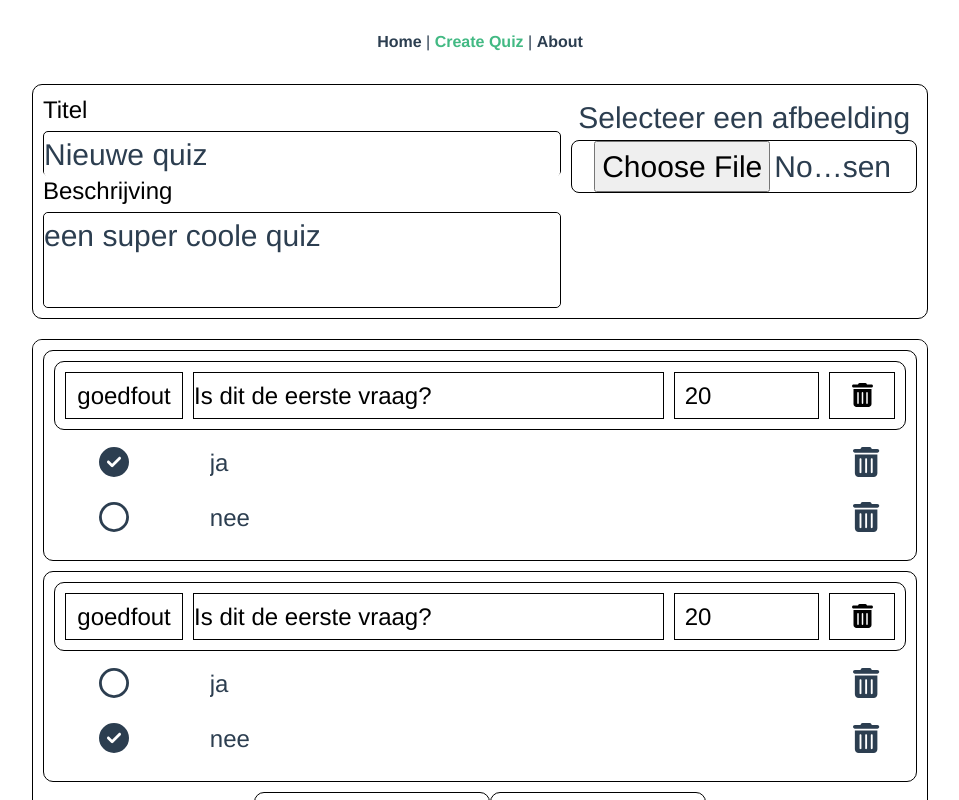
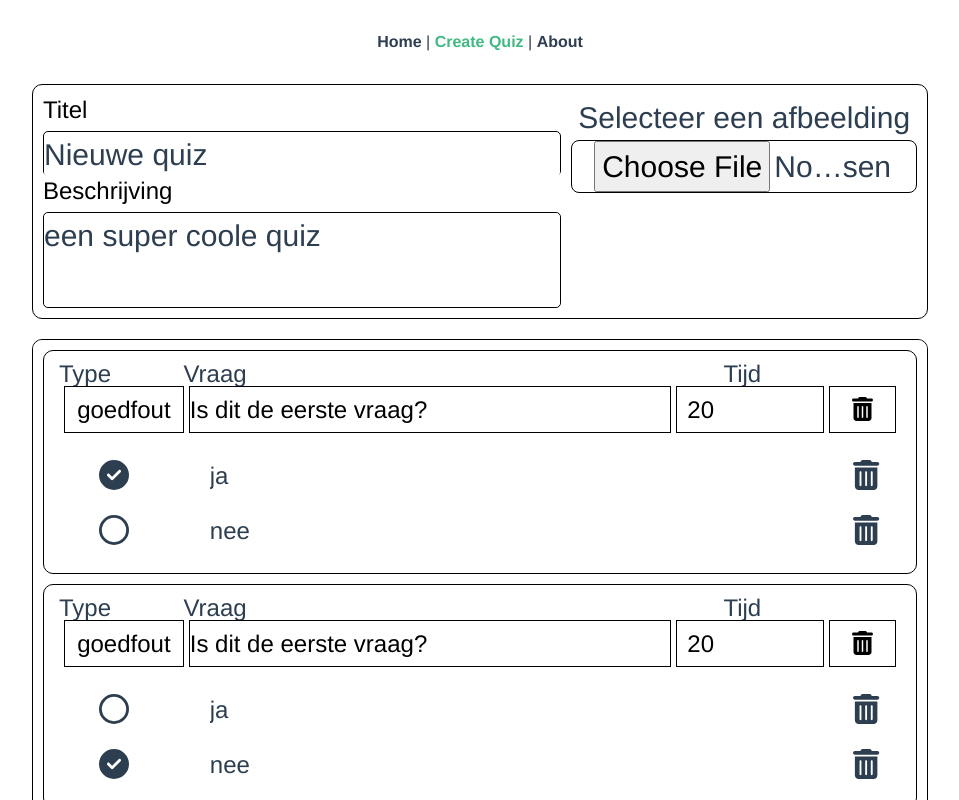
Before and after one commit to TeunSpithoven/thinku, a Vue app: page /createQuiz in a window 1280 px wide. Shown: the top 800 px of the page, without its empty margins (160-1119 px from the left). Built offline with nearby package versions, Linux system fonts and the light colour scheme.

Commit message:
labels on question info

```diff
--- a/src/components/question/QuestionInfo.vue
+++ b/src/components/question/QuestionInfo.vue
@@ -1,4 +1,10 @@
 <template>
+  <div id="labels" class="labelGrid">
+    <label for="type" class="label item1">Type</label>
+    <label for="title" class="label item2">Vraag</label>
+    <label for="time" class="label item3">Tijd</label>
+    <label for="delete" class="label item4"></label>
+  </div>
   <div id="info" class="gridContainer">
     <div id="type" class="gridItem item1">
       <QuestionTypeDropDown @update-type="updateType" :type="this.type" />
@@ -14,7 +20,7 @@
     </div>
 
     <input
-      id="timeInput"
+      id="time"
       class="gridItem item3"
       type="number"
       min="2"
@@ -23,7 +29,7 @@
       @change="updateQuestion()"
     />
 
-    <button id="deleteButton" class="gridItem item4" @click="deleteQuestion()">
+    <button id="delete" class="gridItem item4" @click="deleteQuestion()">
       <font-awesome-icon icon="fa-solid fa-trash-can" />
     </button>
   </div>
@@ -82,12 +88,8 @@ export default {
 <style scoped>
 #info {
   position: relative;
-  /* background-color: #8d8d8d; */
-  /* height: 111px;
-  left: 12px;
-  right: 11px;
-  top: 11px; */
   padding: 10px;
+  padding-top: 0px;
 }
 .questionInput {
   width: 100%;
@@ -97,14 +99,22 @@ export default {
 .gridContainer {
   display: grid;
   gap: 5px;
-  /* background-color: #c0c0c0; */
+  padding: 5px;
+  padding-top: 0px;
+}
+.labelGrid {
+  display: grid;
+  gap: 5px;
   padding: 5px;
 }
+.label {
+  text-align: left;
+  font-weight: 400;
+  font-size: 24px;
+  line-height: 15px;
+}
 .gridItem {
-  /* background-color: rgba(255, 255, 255); */
-  /* text-align: center; */
   padding: 10px;
-  /* font-size: 30px; */
 
   font-weight: 400;
   font-size: 24px;
@@ -127,16 +137,11 @@ export default {
   grid-column: 2 / span 7;
   grid-row: 1;
   padding: 0px;
-  /* right: 25%; */
-  /* width: 150%; */
 }
 .item3 {
   /* time  */
   grid-column: 9 / span 1;
   grid-row: 1;
-  /* margin-left: 50%;
-  padding-left: 0px; */
-  /* width: 50%; */
 }
 .item4 {
   /* delete  */
```
